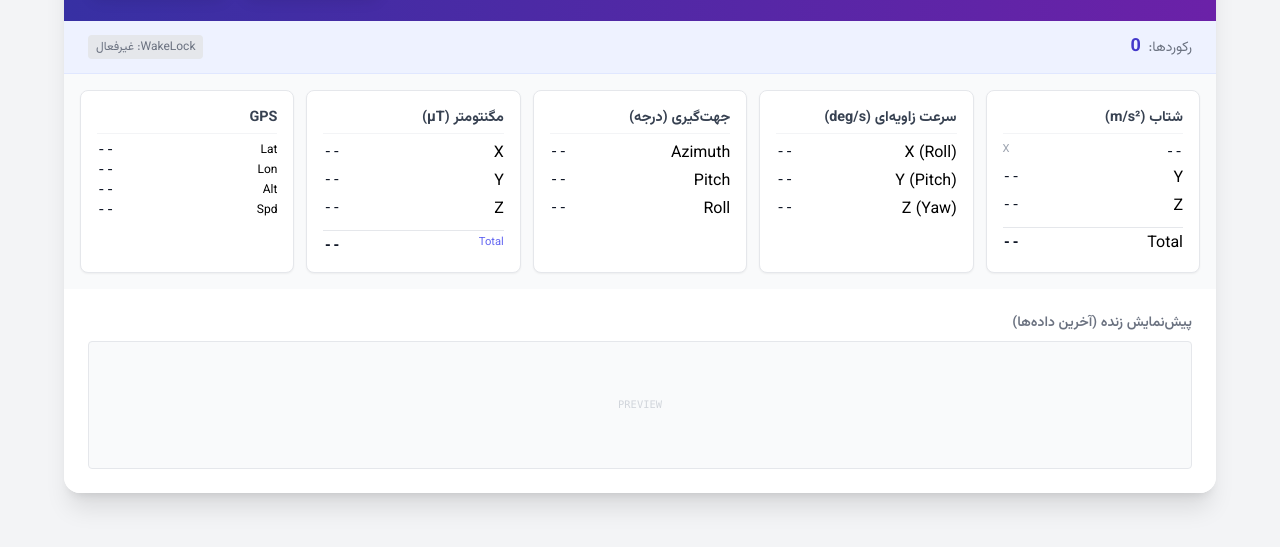
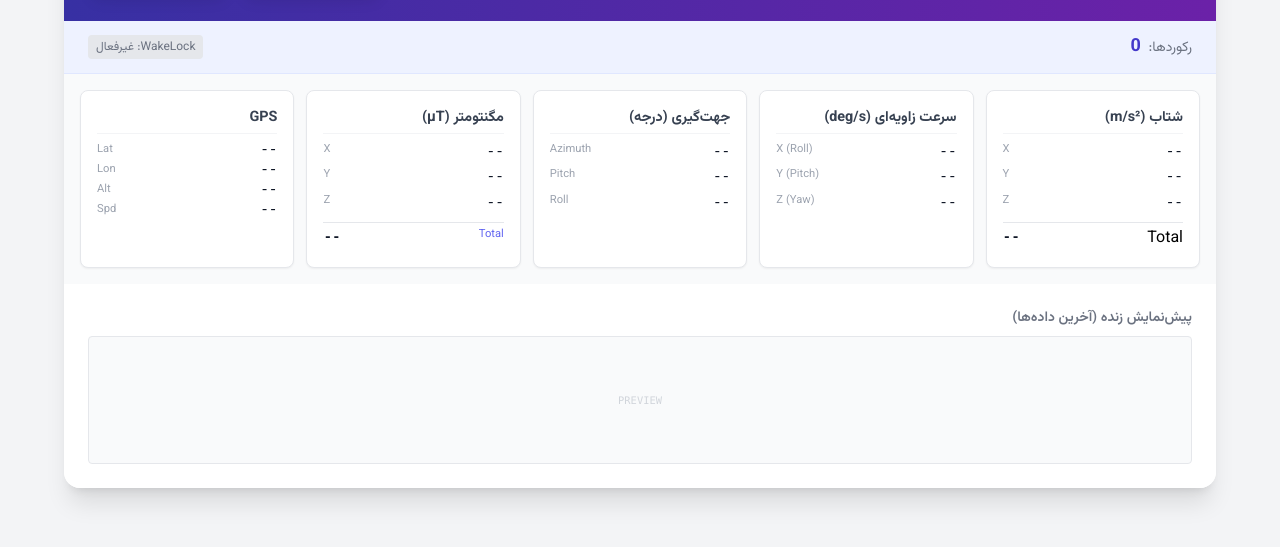
Before and after one commit to salehmohaghegh-glitch/AllSensorLogger, a plain HTML site: page index.html in a window 1280 px wide. Shown: the part 115-662 px from the top of the page. Drawn offline with nearby package versions, Linux system fonts and the light colour scheme.

Commit message:
Update index.html

```diff
--- a/index.html
+++ b/index.html
@@ -92,8 +92,8 @@
                 <h3 class="sensor-title">شتاب (m/s²)</h3>
                 <div class="grid grid-cols-1 gap-1 text-center">
                     <div class="flex justify-between" dir="ltr"><span class="val-label">X</span> <span id="accelX" class="val-data">--</span></div>
-                    <div class="flex justify-between" dir="ltr><span class="val-label">Y</span> <span id="accelY" class="val-data">--</span></div>
-                    <div class="flex justify-between" dir="ltr><span class="val-label">Z</span> <span id="accelZ" class="val-data">--</span></div>
+                    <div class="flex justify-between" dir="ltr"><span class="val-label">Y</span> <span id="accelY" class="val-data">--</span></div>
+                    <div class="flex justify-between" dir="ltr"><span class="val-label">Z</span> <span id="accelZ" class="val-data">--</span></div>
                     <div class="flex justify-between border-t mt-1 pt-1" dir="ltr><span class="val-label text-indigo-500">Total</span> <span id="accelTotal" class="val-data font-bold">--</span></div>
                 </div>
             </div>
@@ -102,9 +102,9 @@
             <div class="sensor-card">
                 <h3 class="sensor-title">سرعت زاویه‌ای (deg/s)</h3>
                 <div class="grid grid-cols-1 gap-1 text-center">
-                    <div class="flex justify-between" dir="ltr><span class="val-label">X (Roll)</span> <span id="gyroX" class="val-data" >--</span></div>
-                    <div class="flex justify-between" dir="ltr><span class="val-label">Y (Pitch)</span> <span id="gyroY" class="val-data">--</span></div>
-                    <div class="flex justify-between" dir="ltr><span class="val-label">Z (Yaw)</span> <span id="gyroZ" class="val-data">--</span></div>
+                    <div class="flex justify-between" dir="ltr"><span class="val-label">X (Roll)</span> <span id="gyroX" class="val-data" >--</span></div>
+                    <div class="flex justify-between" dir="ltr"><span class="val-label">Y (Pitch)</span> <span id="gyroY" class="val-data">--</span></div>
+                    <div class="flex justify-between" dir="ltr"><span class="val-label">Z (Yaw)</span> <span id="gyroZ" class="val-data">--</span></div>
                 </div>
             </div>
 
@@ -112,9 +112,9 @@
             <div class="sensor-card">
                 <h3 class="sensor-title">جهت‌گیری (درجه)</h3>
                 <div class="grid grid-cols-1 gap-1 text-center">
-                    <div class="flex justify-between" dir="ltr><span class="val-label">Azimuth</span> <span id="azimuthDisplay" class="val-data">--</span></div>
-                    <div class="flex justify-between" dir="ltr><span class="val-label">Pitch</span> <span id="pitchDisplay" class="val-data">--</span></div>
-                    <div class="flex justify-between" dir="ltr><span class="val-label">Roll</span> <span id="rollDisplay" class="val-data">--</span></div>
+                    <div class="flex justify-between" dir="ltr"><span class="val-label">Azimuth</span> <span id="azimuthDisplay" class="val-data">--</span></div>
+                    <div class="flex justify-between" dir="ltr"><span class="val-label">Pitch</span> <span id="pitchDisplay" class="val-data">--</span></div>
+                    <div class="flex justify-between" dir="ltr"><span class="val-label">Roll</span> <span id="rollDisplay" class="val-data">--</span></div>
                 </div>
             </div>
 
@@ -122,9 +122,9 @@
             <div class="sensor-card">
                 <h3 class="sensor-title">مگنتومتر (µT)</h3>
                 <div class="grid grid-cols-1 gap-1 text-center">
-                    <div class="flex justify-between" dir="ltr><span class="val-label">X</span> <span id="magX" class="val-data">--</span></div>
-                    <div class="flex justify-between" dir="ltr><span class="val-label">Y</span> <span id="magY" class="val-data">--</span></div>
-                    <div class="flex justify-between" dir="ltr><span class="val-label">Z</span> <span id="magZ" class="val-data">--</span></div>
+                    <div class="flex justify-between" dir="ltr"><span class="val-label">X</span> <span id="magX" class="val-data">--</span></div>
+                    <div class="flex justify-between" dir="ltr"><span class="val-label">Y</span> <span id="magY" class="val-data">--</span></div>
+                    <div class="flex justify-between" dir="ltr"><span class="val-label">Z</span> <span id="magZ" class="val-data">--</span></div>
                     <div class="flex justify-between border-t mt-1 pt-1"><span class="val-label text-indigo-500">Total</span> <span id="magTotal" class="val-data font-bold">--</span></div>
                 </div>
                 <div id="magStatus" class="text-[0.6rem] text-red-400 mt-1 text-center hidden">پشتیبانی نمی‌شود</div>
@@ -134,10 +134,10 @@
             <div class="sensor-card">
                 <h3 class="sensor-title">GPS</h3>
                 <div class="grid grid-cols-1 gap-1 text-center text-xs">
-                    <div class="flex justify-between" dir="ltr><span class="val-label">Lat</span> <span id="gpsLat" class="val-data">--</span></div>
-                    <div class="flex justify-between" dir="ltr><span class="val-label">Lon</span> <span id="gpsLon" class="val-data">--</span></div>
-                    <div class="flex justify-between" dir="ltr><span class="val-label">Alt</span> <span id="gpsAlt" class="val-data">--</span></div>
-                    <div class="flex justify-between" dir="ltr><span class="val-label">Spd</span> <span id="gpsSpeed" class="val-data">--</span></div>
+                    <div class="flex justify-between" dir="ltr"><span class="val-label">Lat</span> <span id="gpsLat" class="val-data">--</span></div>
+                    <div class="flex justify-between" dir="ltr"><span class="val-label">Lon</span> <span id="gpsLon" class="val-data">--</span></div>
+                    <div class="flex justify-between" dir="ltr"><span class="val-label">Alt</span> <span id="gpsAlt" class="val-data">--</span></div>
+                    <div class="flex justify-between" dir="ltr"><span class="val-label">Spd</span> <span id="gpsSpeed" class="val-data">--</span></div>
                 </div>
             </div>
         </div>
```
